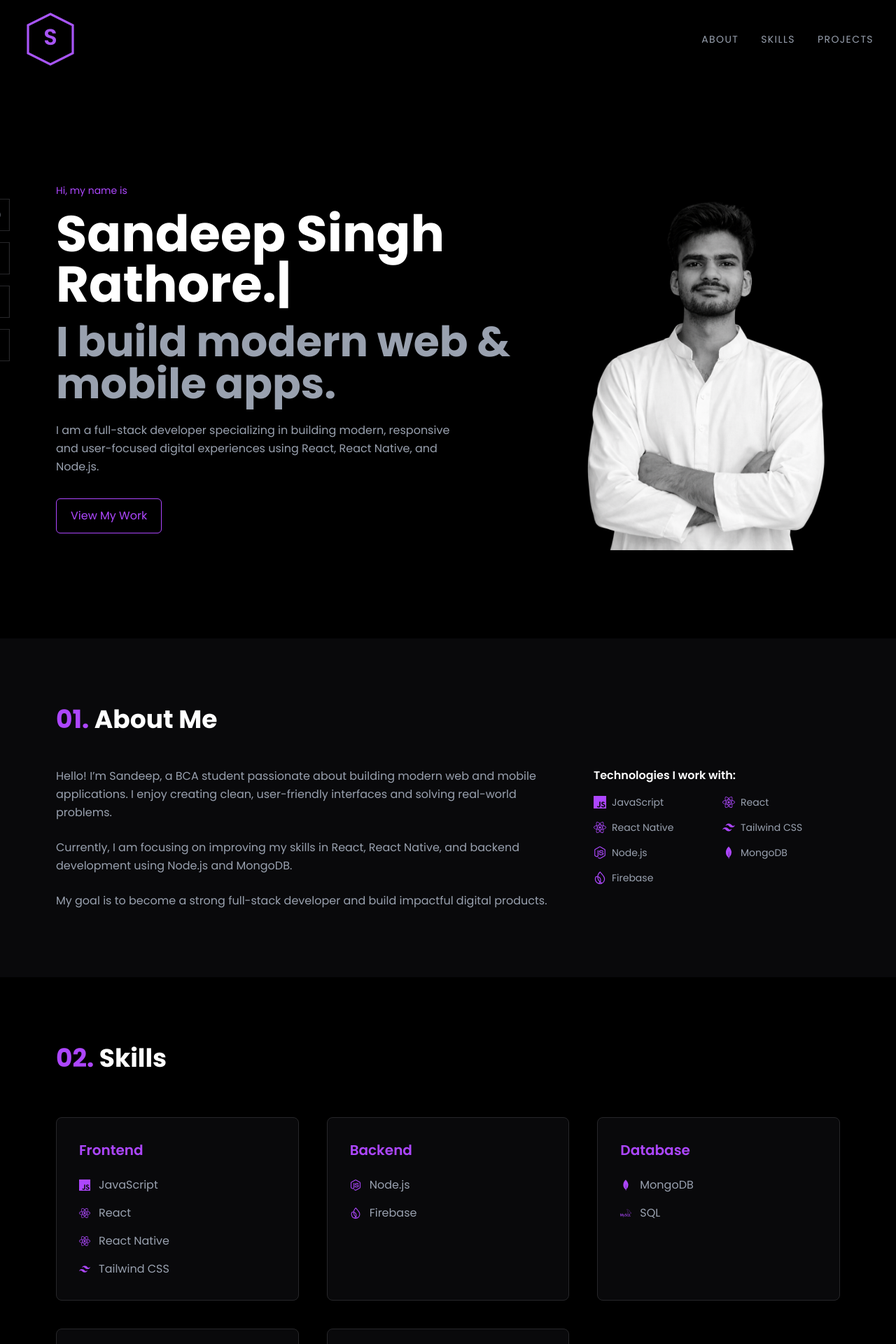
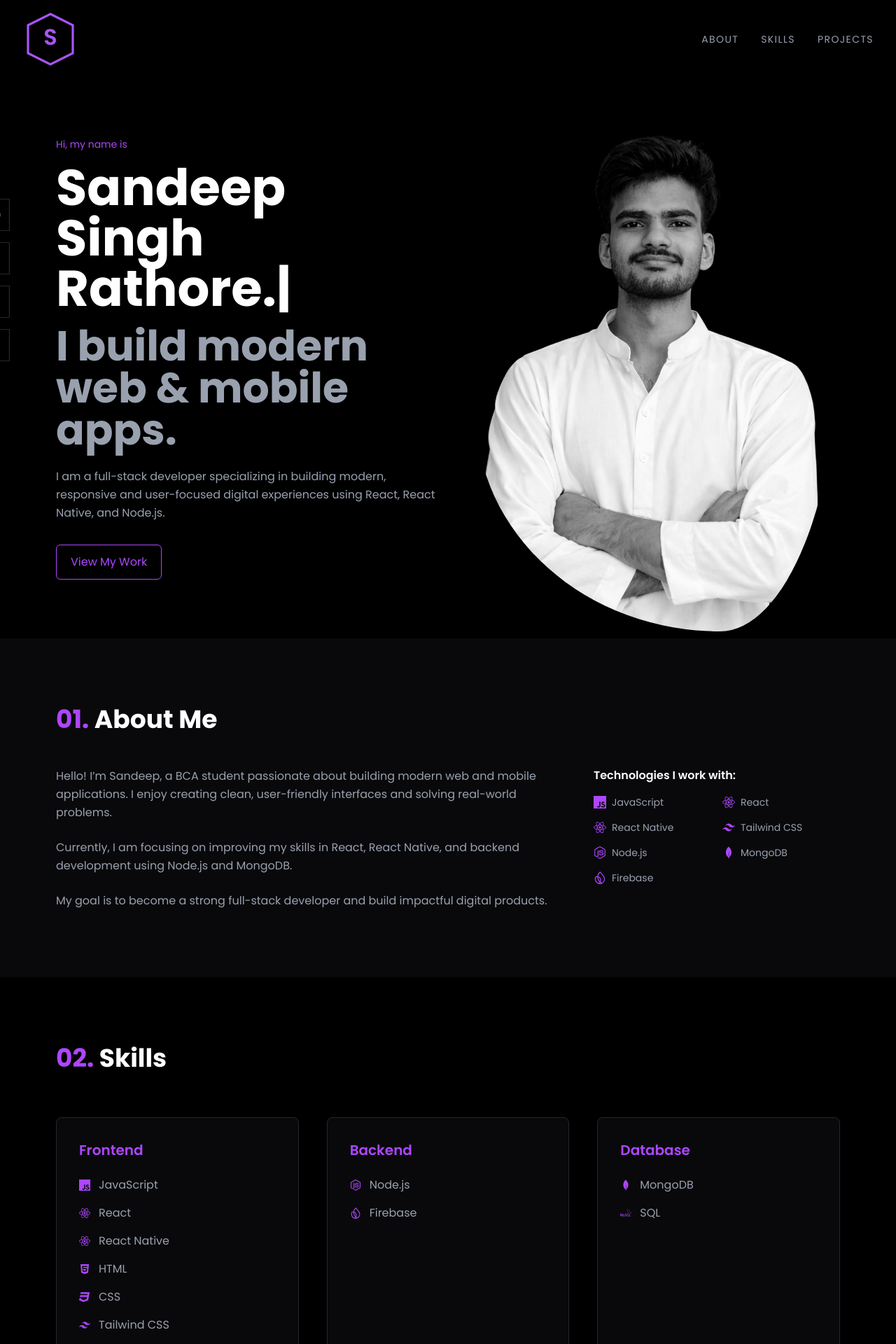
Before and after one commit to Sandeepsinghrathore007/myPortfolio, a React (Vite) app: page / in a window 1280 px wide. Shown: the top 1920 px of the page at 70% size. Built offline with nearby package versions, Linux system fonts and the light colour scheme.

Commit message:
fixed sidebaar postion on tablet screen

```diff
--- a/src/Components/Hero.jsx
+++ b/src/Components/Hero.jsx
@@ -1,22 +1,16 @@
-import React from 'react'
+import React from "react";
 import profileImage from "../assets/image4.png";
 import { TypeAnimation } from "react-type-animation";
 const Hero = () => {
-  return  <section className="min-h-screen flex items-center bg-black text-white px-8 md:px-20 pt-16 md:pt-0">
-
+  return (
+    <section className="min-h-screen flex items-center bg-black text-white px-8 md:px-20 pt-16 md:pt-0">
       <div className="flex flex-col md:flex-row items-center justify-between w-full gap-12">
-
         {/* Left Side - Text */}
         <div className="max-w-3xl">
-          <p className="text-purple-500 text-sm mb-4">
-            Hi, my name is
-          </p>
+          <p className="text-purple-500 text-sm mb-4">Hi, my name is</p>
           <h1 className="text-5xl md:text-7xl font-bold mb-4">
             <TypeAnimation
-    sequence={[
-      "Sandeep Singh Rathore.",
-      4000
-    ]}
+              sequence={["Sandeep Singh Rathore.", 4000]}
               wrapper="span"
               speed={50}
               repeat={Infinity}
@@ -29,8 +23,8 @@ const Hero = () => {
 
           <p className="text-gray-400 max-w-xl leading-relaxed mb-8">
             I am a full-stack developer specializing in building modern,
-            responsive and user-focused digital experiences using React,
-            React Native, and Node.js.
+            responsive and user-focused digital experiences using React, React
+            Native, and Node.js.
           </p>
 
           {/* Buttons */}
@@ -43,22 +37,26 @@ const Hero = () => {
             >
               View My Work
             </a>
-
-
           </div>
         </div>
 
         {/* Right Side - Image */}
-       <div className="w-80 md:w-[550px]">
+        <div className="relative w-full max-w-[520px] flex-shrink-0 flex justify-center">
+          {/* Image Container */}
+          <div
+            className="relative w-full overflow-hidden
+  rounded-[58%_42%_33%_67%/60%_45%_55%_40%]"
+          >
             <img
               src={profileImage}
               alt="Sandeep"
-    className="w-full h-auto object-contain rounded-xl shadow-xl"
+              className="w-full h-auto object-cover"
             />
           </div>
-
+        </div>
       </div>
     </section>
-}
+  );
+};
 
-export default Hero
+export default Hero;
--- a/src/Components/Skills.jsx
+++ b/src/Components/Skills.jsx
@@ -9,7 +9,8 @@ import { FaGitAlt } from "react-icons/fa";
 import { SiN8N } from "react-icons/si";
 import { TbAutomation } from "react-icons/tb";
 import { FaFileWord } from "react-icons/fa";
-
+import { FaHtml5 } from "react-icons/fa";
+import { FaCss3 } from "react-icons/fa";
 
 export default function Skills() {
   return (
@@ -40,6 +41,13 @@ export default function Skills() {
               </li>
               <li className="flex items-center gap-3">
                 <FaReact className="text-purple-500" /> React Native
+              </li>
+
+              <li className="flex items-center gap-3">
+                <FaHtml5 className="text-purple-500" /> HTML
+              </li>
+              <li className="flex items-center gap-3">
+                <FaCss3 className="text-purple-500" /> CSS
               </li>
 
               <li className="flex items-center gap-3">
@@ -104,7 +112,7 @@ export default function Skills() {
             </ul>
           </div>
 
-           {/* Programming Languages */}
+           {/*tools */}
 
           <div className="bg-zinc-950 p-8 rounded-lg border border-zinc-800 hover:border-purple-500 transition duration-300 hover:-translate-y-2">
             <h3 className="text-xl font-semibold mb-6 text-purple-500">
--- a/src/Components/SocialSidebar.jsx
+++ b/src/Components/SocialSidebar.jsx
@@ -3,7 +3,7 @@ import { MdEmail } from "react-icons/md";
 
 export default function SocialSidebar() {
   return (
-    <div className="fixed right-3 md:left-0 md:right-auto top-1/2 -translate-y-1/2 z-50">
+    <div className="fixed right-3 md:left-[30px] lg:left-0 md:left-0 md:right-auto top-1/2 -translate-y-1/2 z-50">
       <div className="flex flex-col gap-5 md:gap-4">
         {/* GitHub */}
         <a
```
Lines whose indentation alone changed are shown as unchanged.
